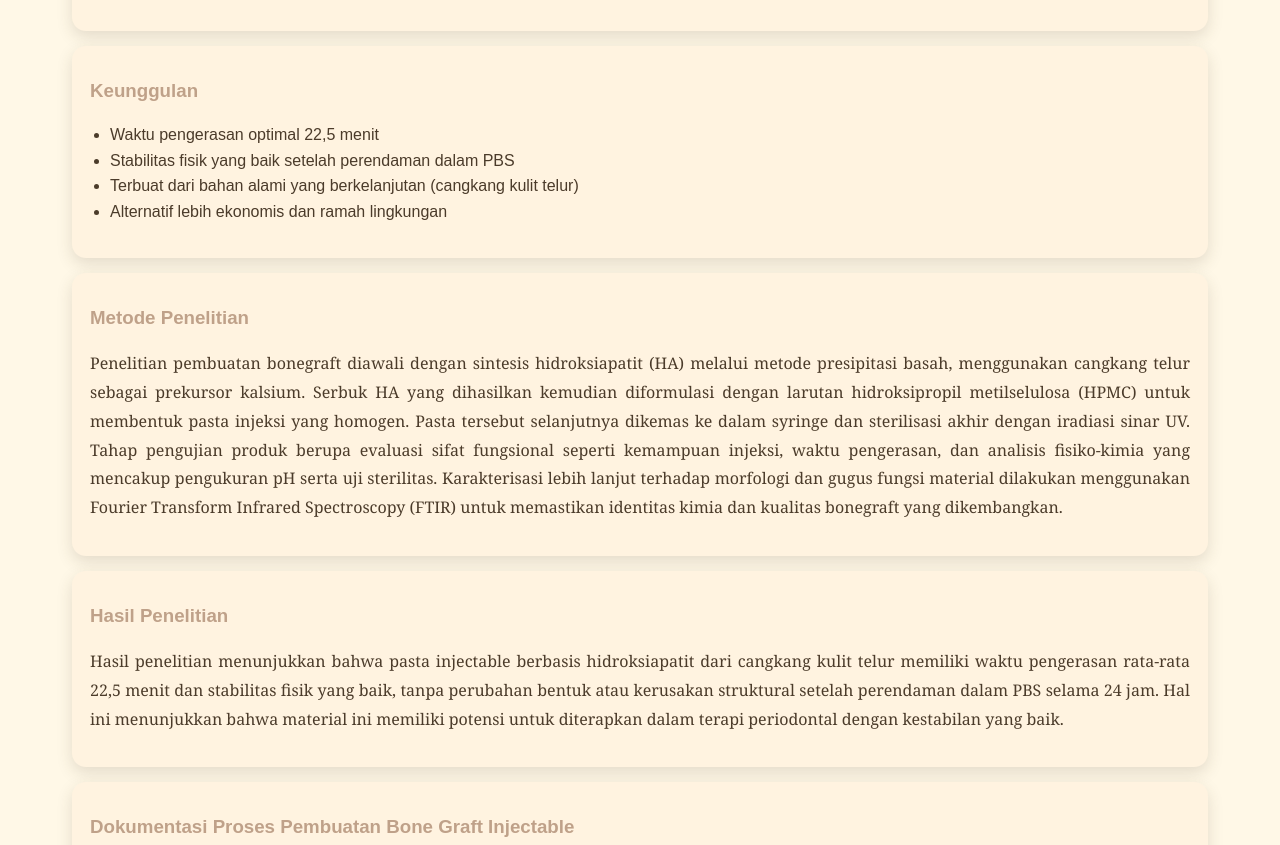
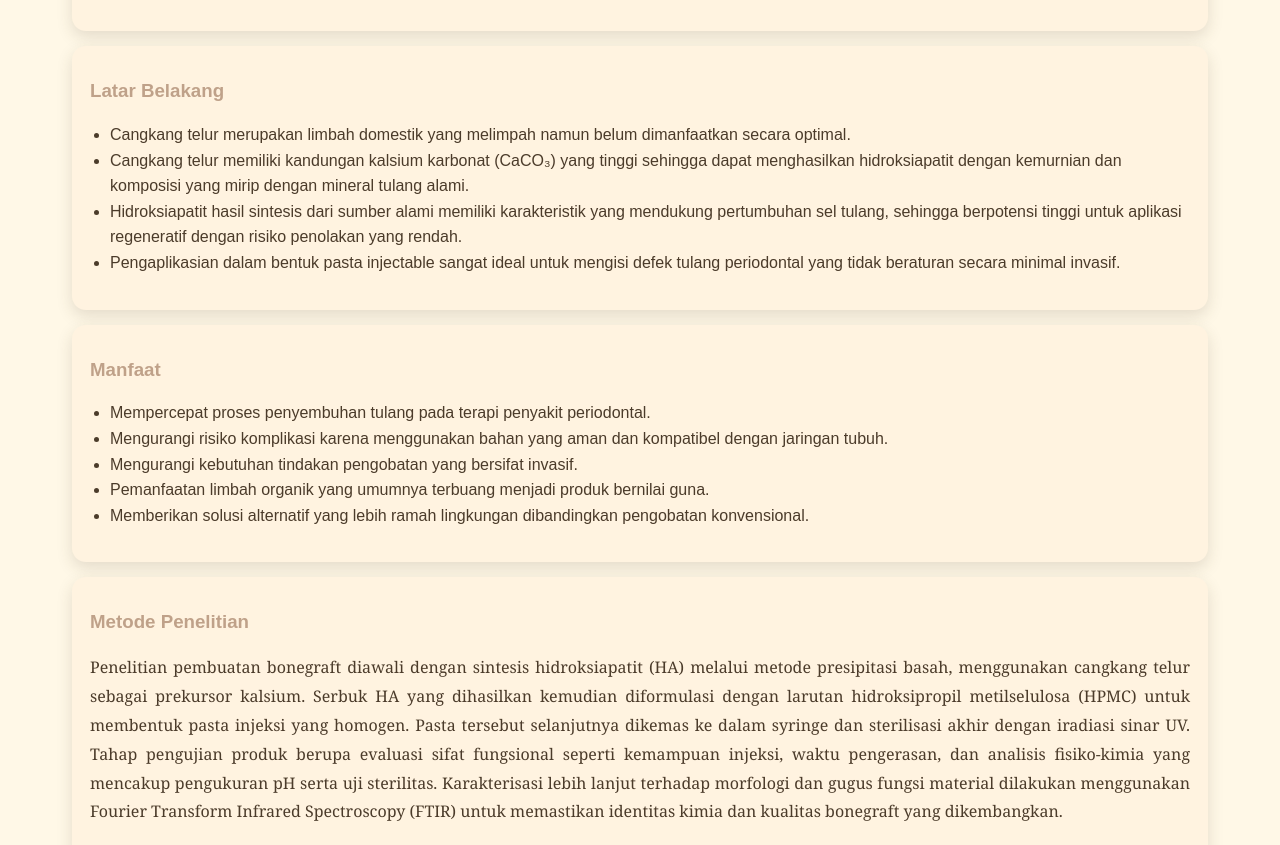
Before and after one commit to peggyivanap/EcoBone, a plain HTML site: page index.html in a window 1280 px wide. Shown: the part 1405-2250 px from the top of the page. Drawn offline with Linux system fonts and the light colour scheme.

Commit message:
Update index.html

```diff
--- a/index.html
+++ b/index.html
@@ -294,12 +294,13 @@ footer{
 
 <!-- Navigation Bar -->
 <nav>
-  <a href="#Home">Beranda</a>
   <a href="#Tentang">Tentang</a>
-  <a href="#Keunggulan">Keunggulan</a>
+  <a href="#LatarBelakang">Latar Belakang</a>
+  <a href="#Manfaat">Manfaat</a>
   <a href="#Metode">Metode</a>
   <a href="#Hasil">Hasil</a>
- <a href="#Dokumentasi">Dokumentasi</a>
+  <a href="#Keunggulan">Keunggulan</a>
+  <a href="#Dokumentasi">Dokumentasi</a>
 </nav>
 
 <!-- Tim Pengembang -->
@@ -350,14 +351,26 @@ footer{
   </p>
 </section>
 
-<!-- Keunggulan -->
-<section id="Keunggulan" class="card">
-  <h3>Keunggulan</h3>
+<!-- Latar Belakang -->
+<section id="LatarBelakang" class="card">
+  <h3>Latar Belakang</h3>
   <ul>
-    <li>Waktu pengerasan optimal 22,5 menit</li>
-    <li>Stabilitas fisik yang baik setelah perendaman dalam PBS</li>
-    <li>Terbuat dari bahan alami yang berkelanjutan (cangkang kulit telur)</li>
-    <li>Alternatif lebih ekonomis dan ramah lingkungan</li>
+    <li>Cangkang telur merupakan limbah domestik yang melimpah namun belum dimanfaatkan secara optimal.</li>
+    <li>Cangkang telur memiliki kandungan kalsium karbonat (CaCO₃) yang tinggi sehingga dapat menghasilkan hidroksiapatit dengan kemurnian dan komposisi yang mirip dengan mineral tulang alami.</li>
+    <li>Hidroksiapatit hasil sintesis dari sumber alami memiliki karakteristik yang mendukung pertumbuhan sel tulang, sehingga berpotensi tinggi untuk aplikasi regeneratif dengan risiko penolakan yang rendah.</li>
+    <li>Pengaplikasian dalam bentuk pasta injectable sangat ideal untuk mengisi defek tulang periodontal yang tidak beraturan secara minimal invasif.</li>
+  </ul>
+</section>
+
+<!-- Manfaat -->
+<section id="Manfaat" class="card">
+  <h3>Manfaat</h3>
+  <ul>
+    <li>Mempercepat proses penyembuhan tulang pada terapi penyakit periodontal.</li>
+    <li>Mengurangi risiko komplikasi karena menggunakan bahan yang aman dan kompatibel dengan jaringan tubuh.</li>
+    <li>Mengurangi kebutuhan tindakan pengobatan yang bersifat invasif.</li>
+    <li>Pemanfaatan limbah organik yang umumnya terbuang menjadi produk bernilai guna.</li>
+    <li>Memberikan solusi alternatif yang lebih ramah lingkungan dibandingkan pengobatan konvensional.</li>
   </ul>
 </section>
 
@@ -371,6 +384,17 @@ footer{
 <section id="Hasil" class="card">
   <h3>Hasil Penelitian</h3>
   <p>Hasil penelitian menunjukkan bahwa pasta injectable berbasis hidroksiapatit dari cangkang kulit telur memiliki waktu pengerasan rata-rata 22,5 menit dan stabilitas fisik yang baik, tanpa perubahan bentuk atau kerusakan struktural setelah perendaman dalam PBS selama 24 jam. Hal ini menunjukkan bahwa material ini memiliki potensi untuk diterapkan dalam terapi periodontal dengan kestabilan yang baik.</p>
+</section>
+
+<!-- Keunggulan -->
+<section id="Keunggulan" class="card">
+  <h3>Keunggulan</h3>
+  <ul>
+    <li>Waktu pengerasan optimal 22,5 menit</li>
+    <li>Stabilitas fisik yang baik setelah perendaman dalam PBS</li>
+    <li>Terbuat dari bahan alami yang berkelanjutan (cangkang kulit telur)</li>
+    <li>Alternatif lebih ekonomis dan ramah lingkungan</li>
+  </ul>
 </section>
 
   <!-- Dokumentasi Section -->
```
